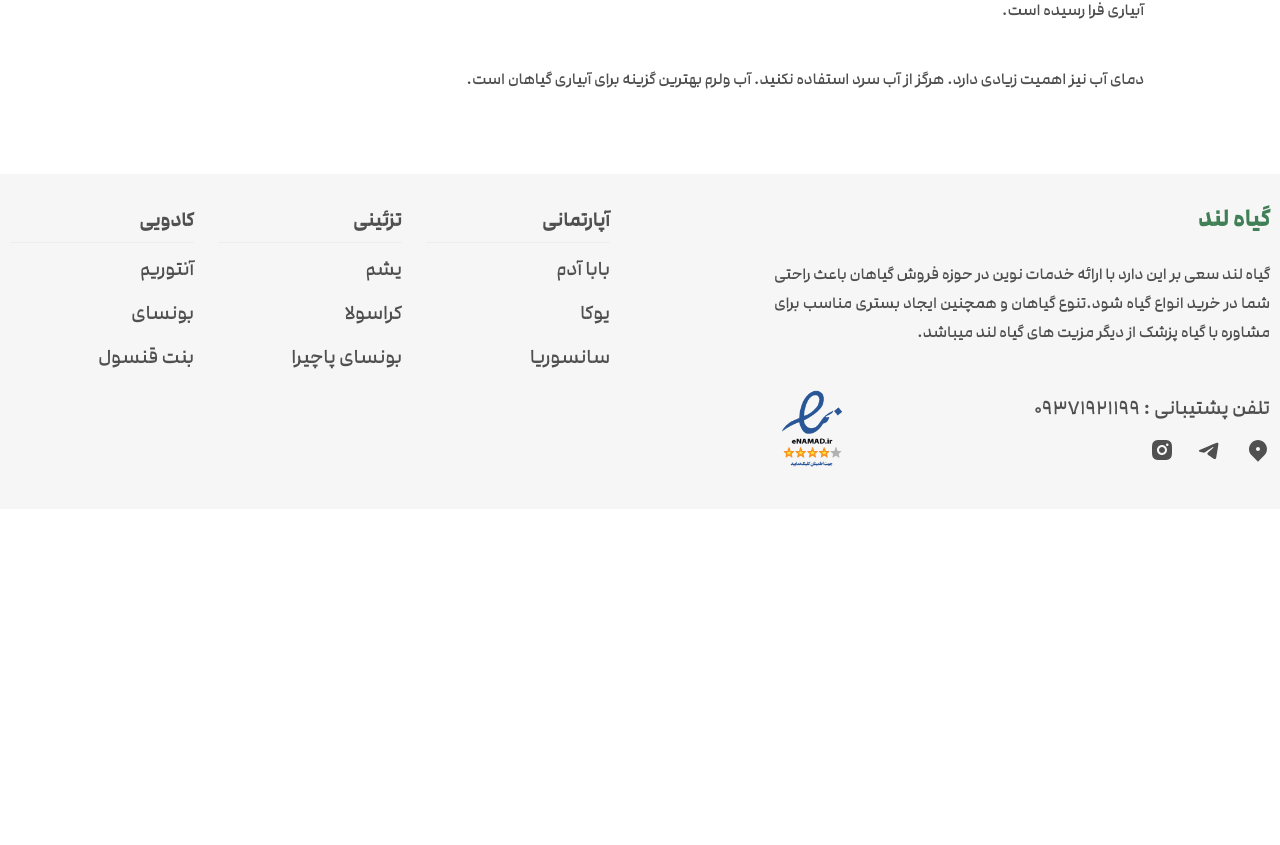
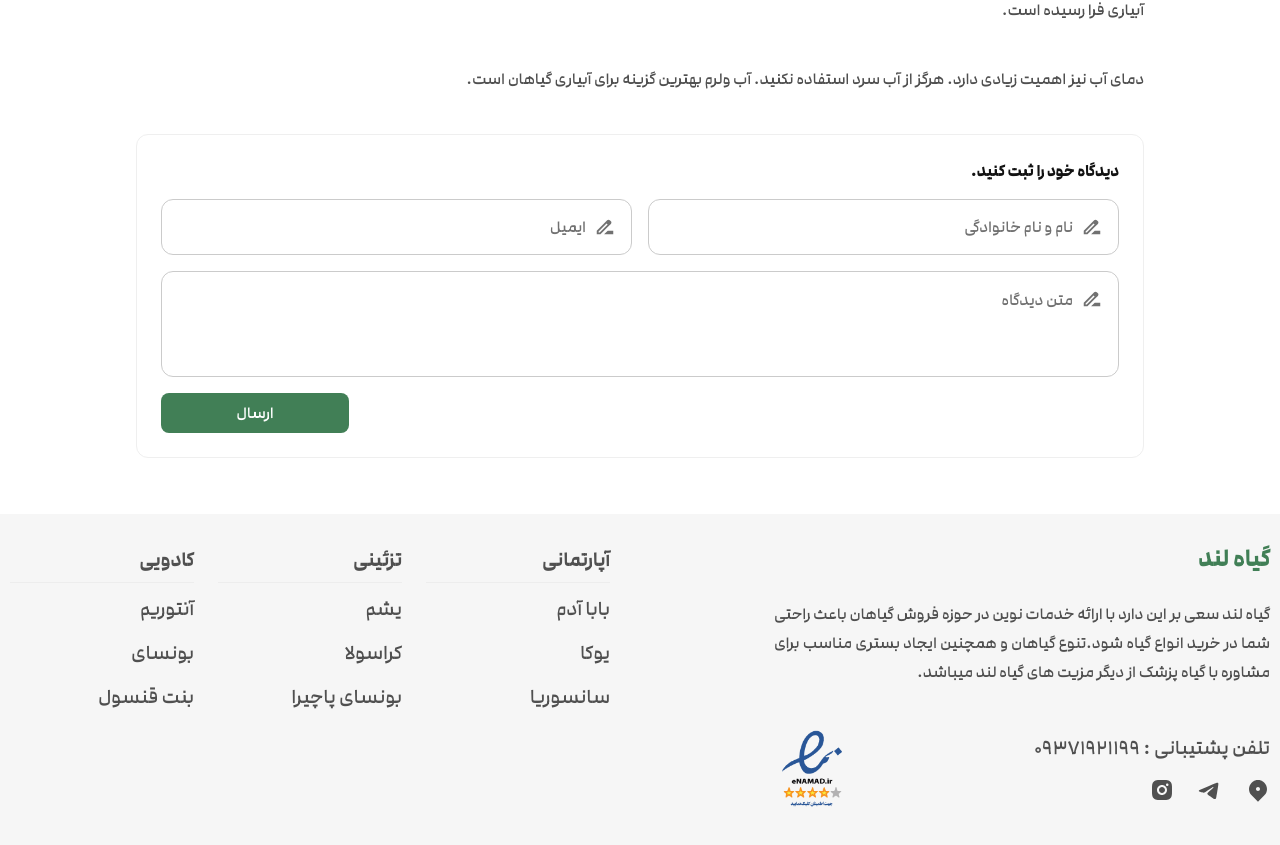
Before and after one commit to alisadeghi192/nextjs-full-stack-ecommerce-giahland, a Next.js app: page /blog/care/10-tips-watering-indoor-plants in a window 1280 px wide. Shown: the part 1760-2605 px from the top of the page. Before the commit the page ends 2269 px from the top, so only its background shows below. Built offline with nearby package versions, Linux system fonts and the light colour scheme.

Commit message:
feat(blog): add comment form section to blog post page

```diff
--- a/src/app/(public)/blog/[category]/[slug]/page.tsx
+++ b/src/app/(public)/blog/[category]/[slug]/page.tsx
@@ -4,6 +4,9 @@ import Breadcrumb from "@/components/shared/ui/Breadcrumb";
 import ContentRenderer from "@/components/features/blog/ContentRenderer";
 import PostHeader from "@/components/features/blog/PostHeader";
 import PostMeta from "@/components/features/blog/PostMeta";
+import FormField from "@/components/shared/ui/FormField";
+import { MdDriveFileRenameOutline } from "react-icons/md";
+import TextareaField from "@/components/shared/ui/TextareaField";
 
 interface BlogPostPageProps {
   params: {
@@ -36,6 +39,37 @@ export default function BlogPostPage({ params }: BlogPostPageProps) {
           publishedAt={post.publishedAt}
         />
         <ContentRenderer content={post.content || []} />
+        <div className="border-neutral3 flex flex-col space-y-4 rounded-xl border p-6 mb-4">
+          <h3 className="font-bold">دیدگاه خود را ثبت کنید.</h3>
+          <form className="space-y-4">
+            <div className="flex items-center justify-between gap-x-4 gap-y-4 *:w-full max-[576px]:flex-col">
+              <FormField
+                icon={<MdDriveFileRenameOutline size={22} />}
+                type="text"
+                name="comment-name"
+                label="نام و نام خانوادگی"
+              />
+              <FormField
+                icon={<MdDriveFileRenameOutline size={22} />}
+                type="email"
+                name="comment-email"
+                label="ایمیل"
+              />
+            </div>
+            <TextareaField
+              icon={<MdDriveFileRenameOutline size={22} />}
+              name="comment-text"
+              label="متن دیدگاه"
+              rows={3}
+            />
+            <button
+              type="submit"
+              className="text-WHITE bg-primary max-xs:w-full hover:bg-shade2 flex h-10 w-47 cursor-pointer items-center justify-center justify-self-end rounded-lg transition-colors"
+            >
+              ارسال
+            </button>
+          </form>
+        </div>
       </div>
     </main>
   );
```
